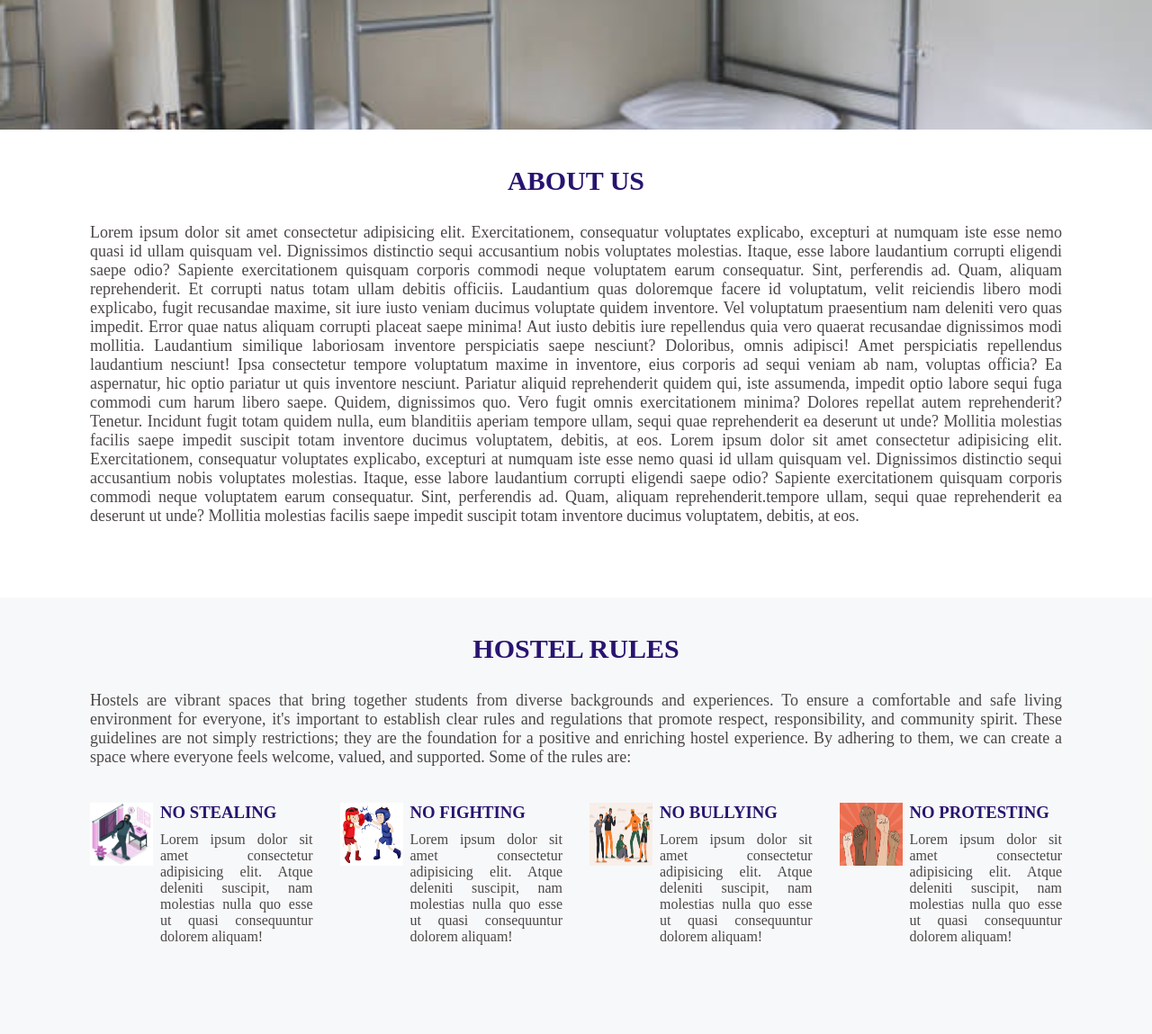
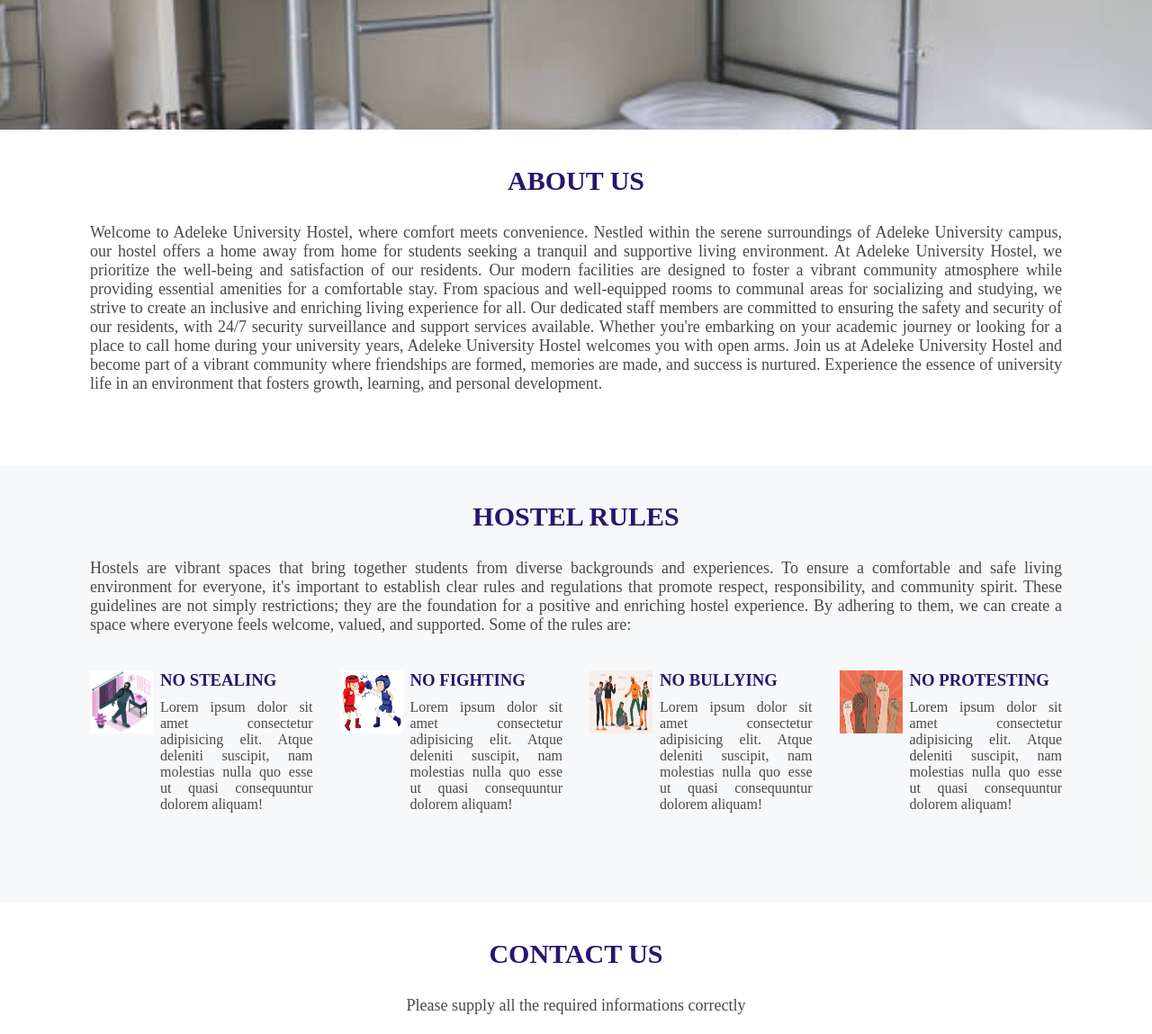
Before and after one commit to Son-of-Grace-001/Hostel-Managements, a Django app: page / in a window 1280 px wide. Shown: the part 556-1705 px from the top of the page at 90% size. Run offline with Django 5.2, Linux system fonts and the light colour scheme; parts of the project's set-up code (start-up, migrations or seed data) failed here and were passed over.

Commit message:
second commit

```diff
--- a/templates/hostel/home.html
+++ b/templates/hostel/home.html
@@ -14,15 +14,12 @@
     <div class="about">
       <h1 class="about-h">ABOUT US</h1>
       <p class="about-t">
-        Lorem ipsum dolor sit amet consectetur adipisicing elit. Exercitationem, consequatur voluptates explicabo, excepturi at numquam iste esse nemo quasi id ullam quisquam vel. Dignissimos distinctio sequi accusantium nobis voluptates molestias.
-        Itaque, esse labore laudantium corrupti eligendi saepe odio? Sapiente exercitationem quisquam corporis commodi neque voluptatem earum consequatur. Sint, perferendis ad. Quam, aliquam reprehenderit. Et corrupti natus totam ullam debitis officiis.
-        Laudantium quas doloremque facere id voluptatum, velit reiciendis libero modi explicabo, fugit recusandae maxime, sit iure iusto veniam ducimus voluptate quidem inventore. Vel voluptatum praesentium nam deleniti vero quas impedit.
-        Error quae natus aliquam corrupti placeat saepe minima! Aut iusto debitis iure repellendus quia vero quaerat recusandae dignissimos modi mollitia. Laudantium similique laboriosam inventore perspiciatis saepe nesciunt? Doloribus, omnis adipisci!
-        Amet perspiciatis repellendus laudantium nesciunt! Ipsa consectetur tempore voluptatum maxime in inventore, eius corporis ad sequi veniam ab nam, voluptas officia? Ea aspernatur, hic optio pariatur ut quis inventore nesciunt.
-        Pariatur aliquid reprehenderit quidem qui, iste assumenda, impedit optio labore sequi fuga commodi cum harum libero saepe. Quidem, dignissimos quo. Vero fugit omnis exercitationem minima? Dolores repellat autem reprehenderit? Tenetur.
-        Incidunt fugit totam quidem nulla, eum blanditiis aperiam tempore ullam, sequi quae reprehenderit ea deserunt ut unde? Mollitia molestias facilis saepe impedit suscipit totam inventore ducimus voluptatem, debitis, at eos.
-        Lorem ipsum dolor sit amet consectetur adipisicing elit. Exercitationem, consequatur voluptates explicabo, excepturi at numquam iste esse nemo quasi id ullam quisquam vel. Dignissimos distinctio sequi accusantium nobis voluptates molestias.
-        Itaque, esse labore laudantium corrupti eligendi saepe odio? Sapiente exercitationem quisquam corporis commodi neque voluptatem earum consequatur. Sint, perferendis ad. Quam, aliquam reprehenderit.tempore ullam, sequi quae reprehenderit ea deserunt ut unde? Mollitia molestias facilis saepe impedit suscipit totam inventore ducimus voluptatem, debitis, at eos.
+        Welcome to Adeleke University Hostel, where comfort meets convenience. Nestled within the serene surroundings of Adeleke University campus, our hostel offers a home away from home for students seeking a tranquil and supportive living environment.
+        At Adeleke University Hostel, we prioritize the well-being and satisfaction of our residents. Our modern facilities are designed to foster a vibrant community atmosphere while providing essential amenities for a comfortable stay. From spacious and well-equipped rooms to communal areas for socializing and studying, we strive to create an inclusive and enriching living experience for all.
+        Our dedicated staff members are committed to ensuring the safety and security of our residents, with 24/7 security surveillance and support services available. Whether you're embarking on your academic journey or looking for a place to call home during your university years, Adeleke University Hostel welcomes you with open arms.
+        Join us at Adeleke University Hostel and become part of a vibrant community where friendships are formed, memories are made, and success is nurtured. Experience the essence of university life in an environment that fosters growth, learning, and personal development.
+
+
       </p>
     </div>
   </section>
```
